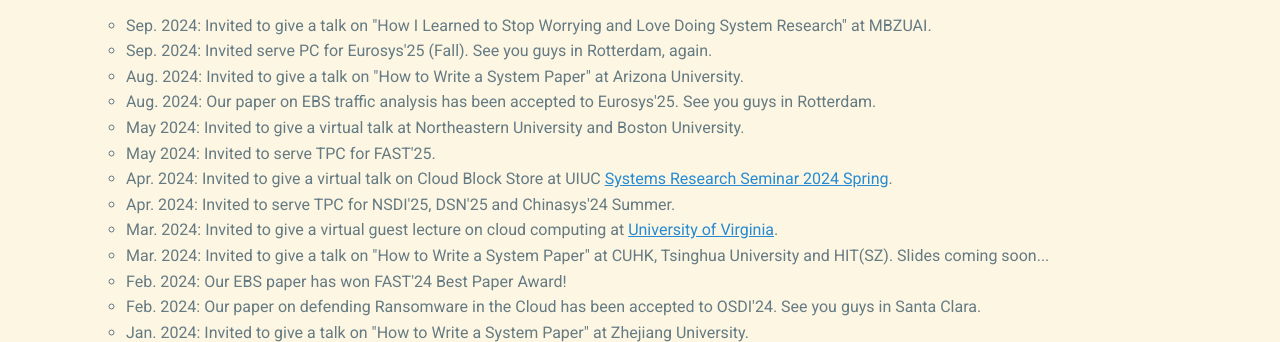
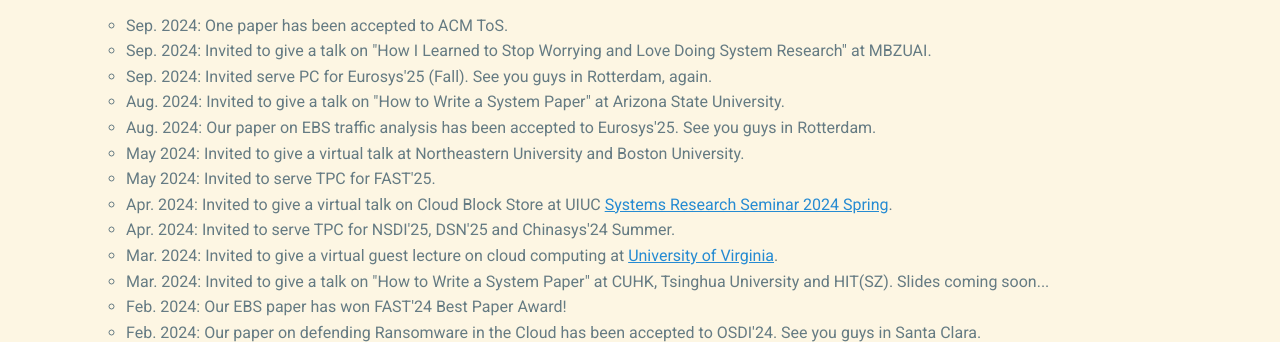
Before and after one commit to giorgioercixu/giorgioercixu.github.io, a plain HTML site: page index.html in a window 1280 px wide. Shown: the part 460-802 px from the top of the page. Drawn offline with nearby package versions, Linux system fonts and the light colour scheme.

Commit message:
deploy: giorgioercixu/flask-personal@1864ccac70673bef08425eedfa0e9fbadc8bab62

```diff
--- a/index.html
+++ b/index.html
@@ -83,9 +83,10 @@
         <li class="media mb-3">
             <div class="media-body">
                 <ul>
+                    <li>Sep. 2024: One paper has been accepted to ACM ToS.</li>
                     <li>Sep. 2024: Invited to give a talk on "How I Learned to Stop Worrying and Love Doing System Research" at MBZUAI.</li>
                     <li>Sep. 2024: Invited serve PC for Eurosys'25 (Fall). See you guys in Rotterdam, again.</li>
-                    <li>Aug. 2024: Invited to give a talk on "How to Write a System Paper" at Arizona University.</li>
+                    <li>Aug. 2024: Invited to give a talk on "How to Write a System Paper" at Arizona State University.</li>
                     <li>Aug. 2024: Our paper on EBS traffic analysis has been accepted to Eurosys'25. See you guys in Rotterdam.</li>
                     <li>May  2024: Invited to give a virtual talk at Northeastern
                     University and Boston University.</li>
```
